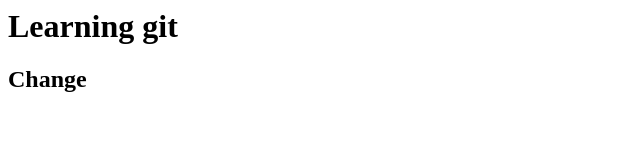
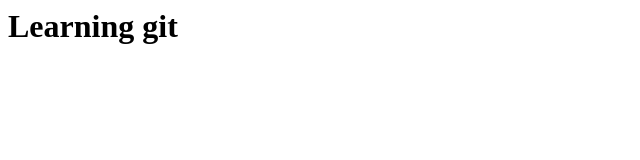
Before and after one commit to StevieNG/myfirsthtml, a plain HTML site: page index.html in a window 1280 px wide. Shown: the whole page, without its empty margins (0-640 px from the left). Drawn offline with Linux system fonts and the light colour scheme.

Commit message:
Update index.html

```diff
--- a/index.html
+++ b/index.html
@@ -1,2 +1 @@
 <h1>Learning git</h1>
-<h2>Change</h2>
```
